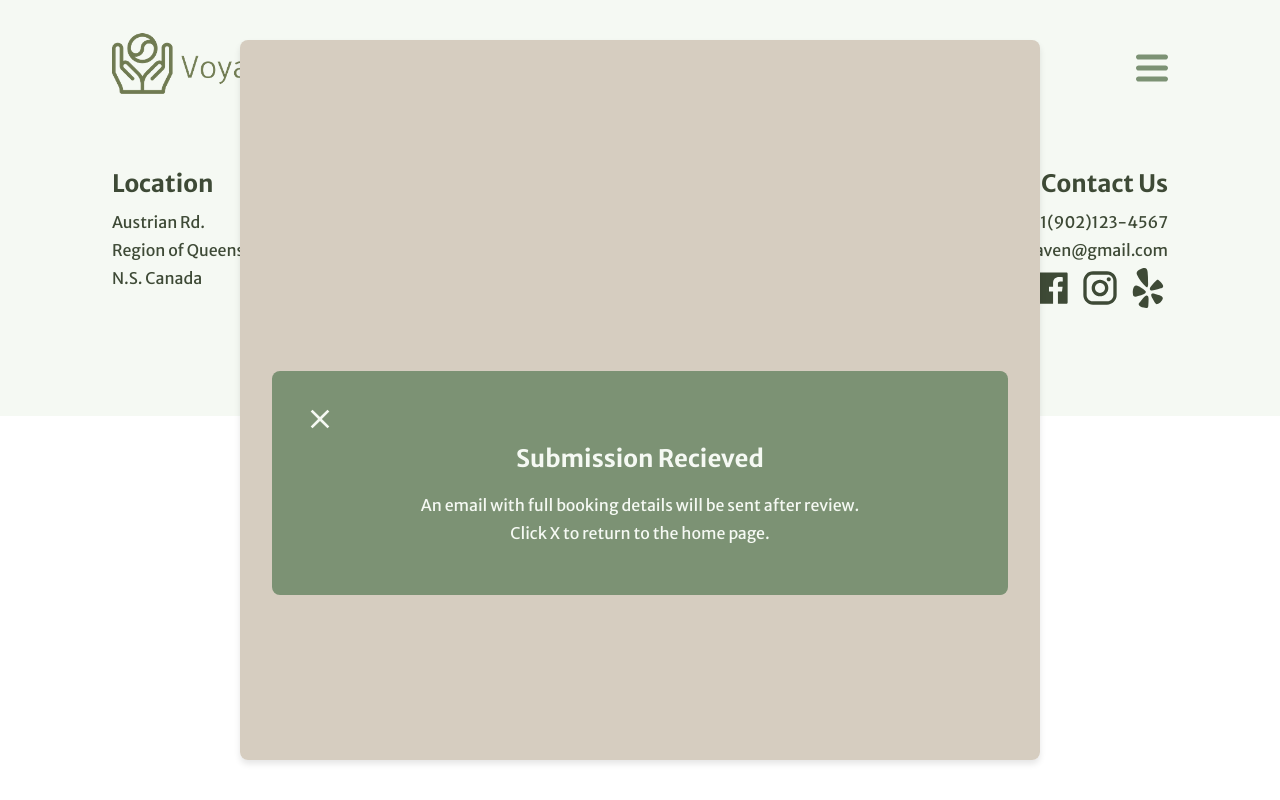
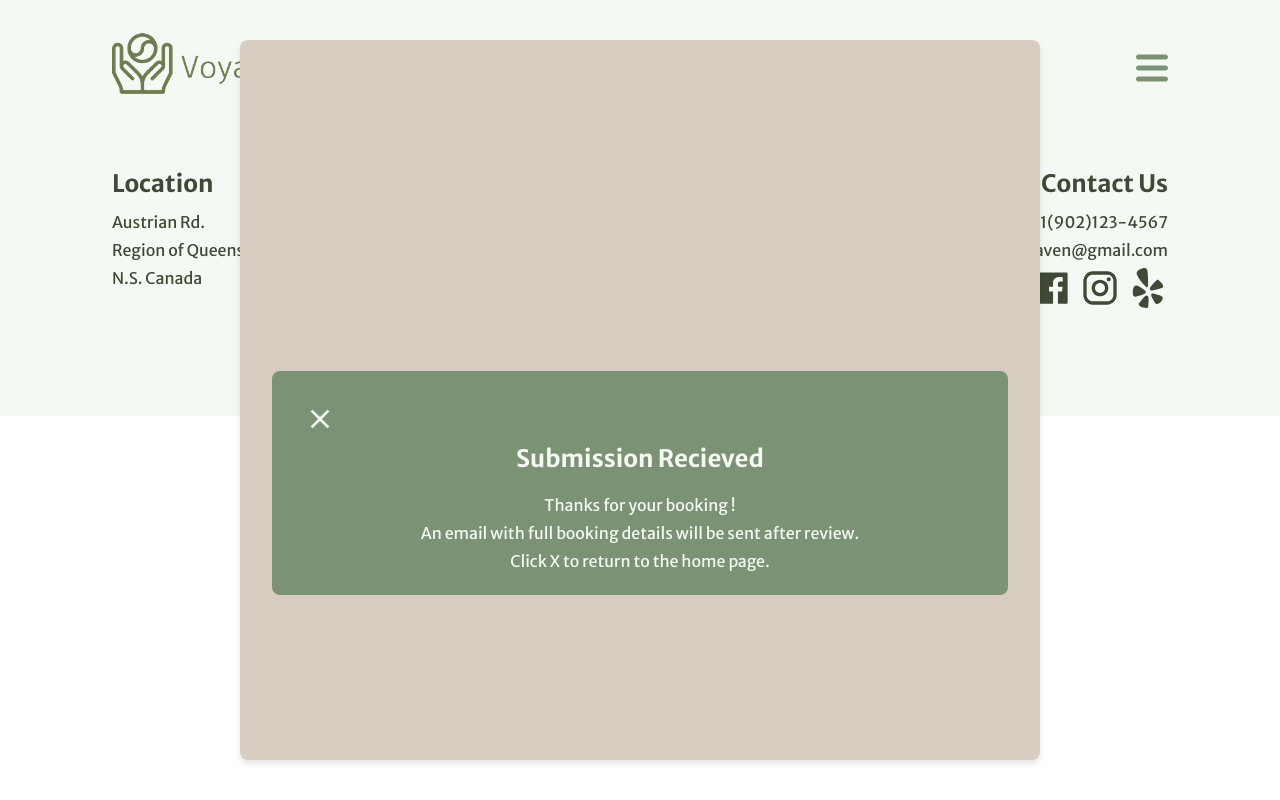
Before and after one commit to lauracourtney/laura-courtney-capstone, a React (Vite) app in the folder laura-courtney-capstone-fe/: page /confirmation in a window 1280 px wide. Both pictures are taken after a click on the button "Confirm Details & Request Booking". Built offline with nearby package versions, Linux system fonts and the light colour scheme.

Commit message:
name passed down to submit modal

```diff
--- a/laura-courtney-capstone-fe/src/components/DetailsForm/DetailsForm.jsx
+++ b/laura-courtney-capstone-fe/src/components/DetailsForm/DetailsForm.jsx
@@ -2,11 +2,16 @@ import "./DetailsForm.scss";
 import { useState } from "react";
 import SubmitModal from "../SubmitModal/SubmitModal";
 
-export default function DetailsForm({ closeModal }) {
+export default function DetailsForm() {
   const [openSubmitModal, setOpenSubmitModal] = useState(false);
+  const [firstName, setFirstName] = useState(null);
 
   const handleClick = () => {
     setOpenSubmitModal(true);
+  };
+
+  const handleNameChange = (e) => {
+    setFirstName(e.target.value);
   };
 
   return (
@@ -14,7 +19,7 @@ export default function DetailsForm({ closeModal }) {
       {openSubmitModal && (
         <>
           <div className="submit-background"></div>
-          <SubmitModal />
+          <SubmitModal firstName={firstName} />
         </>
       )}
       <form action="submit" className="form__item">
@@ -27,6 +32,7 @@ export default function DetailsForm({ closeModal }) {
               name="firstName"
               className="form__input"
               autoComplete="given-name"
+              onChange={handleNameChange}
             />
           </label>
         </div>
--- a/laura-courtney-capstone-fe/src/components/SubmitModal/SubmitModal.jsx
+++ b/laura-courtney-capstone-fe/src/components/SubmitModal/SubmitModal.jsx
@@ -1,7 +1,7 @@
 import "./SubmitModal.scss";
 import { Link } from "react-router-dom";
 
-export default function SubmitModal() {
+export default function SubmitModal({ firstName }) {
   return (
     <section className="submit-modal">
       <Link to="/">
@@ -15,6 +15,7 @@ export default function SubmitModal() {
       </Link>
 
       <h3 className="submit-modal__title">Submission Recieved</h3>
+      <p className="submit-modal__body">Thanks for your booking {firstName}!</p>
       <p className="submit-modal__body">
         An email with full booking details will be sent after review.
       </p>
```
